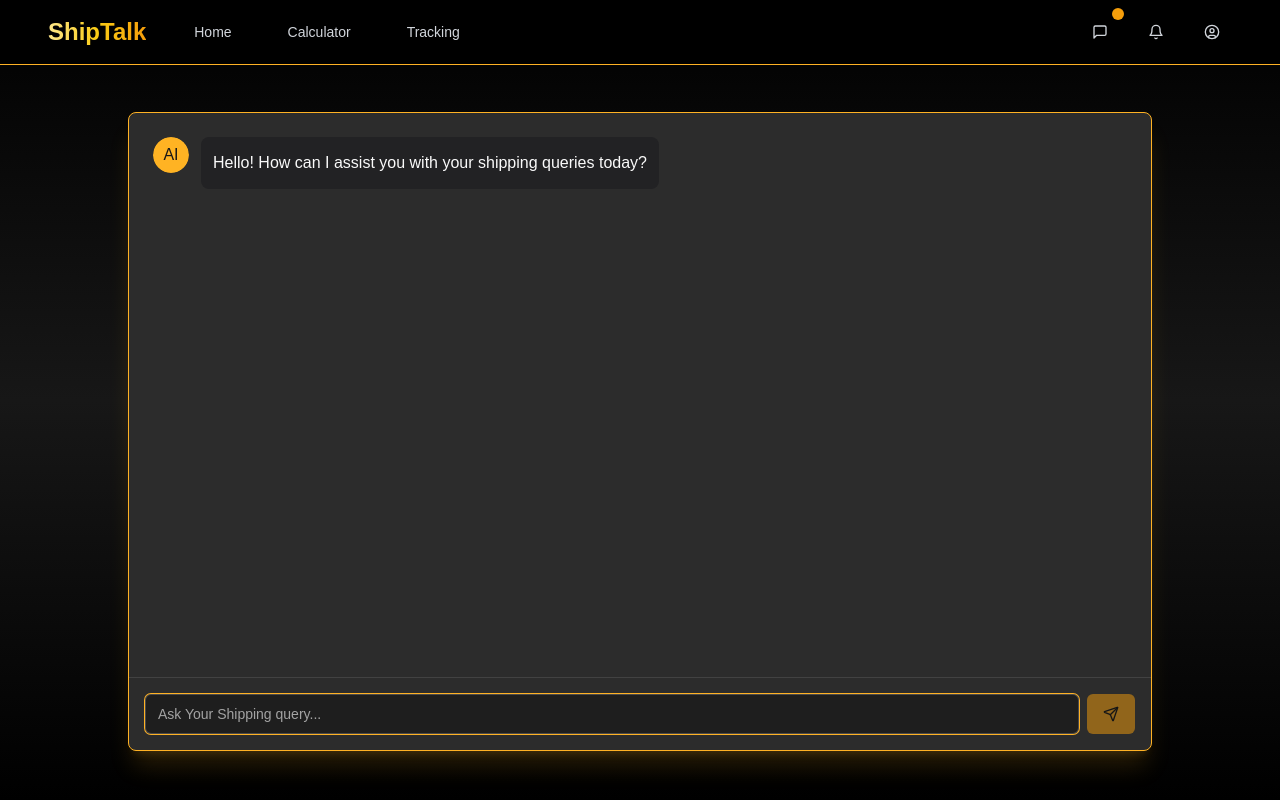
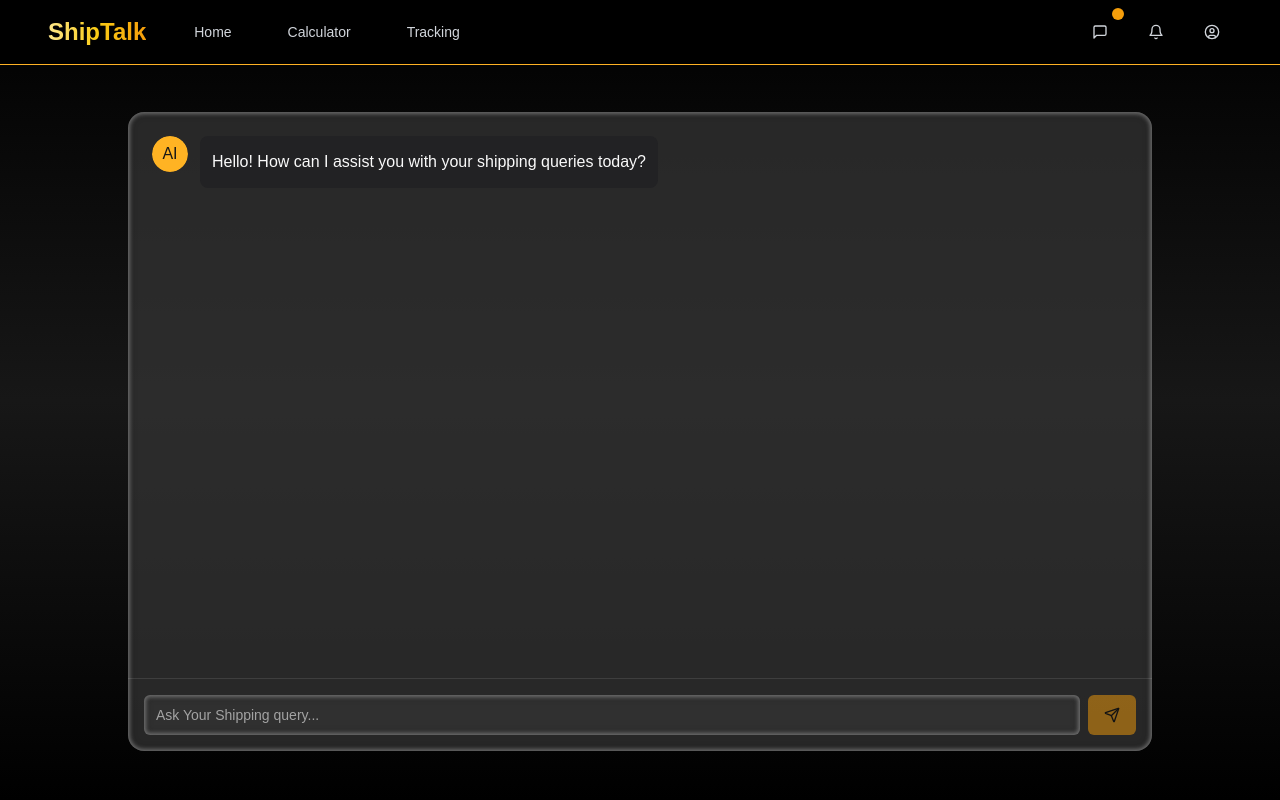
Before and after one commit to lumiotools/orchestro-search-frontend, a Next.js app: page /chat in a window 1280 px wide. Built offline with nearby package versions, Linux system fonts and the light colour scheme.

Commit message:
Updated Chat UI

```diff
--- a/app/chat/page.jsx
+++ b/app/chat/page.jsx
@@ -94,7 +94,7 @@
 
   return (
     <div className="max-w-screen-lg mx-auto h-[calc(100vh-65px-64px)] pt-8">
-      <Card className="flex flex-col h-full p-0 shadow-xl shadow-primary/15">
+      <div className="custom-secondary-border-card flex flex-col h-full p-0 shadow-xl shadow-primary/15 rounded-2xl transition-all duration-300 ease-in-out">
         <ScrollArea className="flex-1 p-0 px-6" ref={scrollRef}>
           <div className="space-y-4 py-6">
             {[...chatHistory].map(({ content, role, sources }, index) => (
@@ -186,7 +186,7 @@
               onChange={(e) => setQuestion(e.target.value)}
               onKeyPress={question && !thinking ? handleKeyPress : undefined}
               placeholder="Ask Your Shipping query..."
-              className="flex-1 bg-black/30 border-white/20"
+              className="flex-1 custom-secondary-card outline-none !ring-transparent !ring-offset-0 !border-none"
             />
 
             <Button
@@ -198,7 +198,7 @@
             </Button>
           </motion.div>
         </div>
-      </Card>
+      </div>
     </div>
   );
 };
--- a/styles/globals.css
+++ b/styles/globals.css
@@ -31,9 +31,16 @@
   background: rgba(51, 51, 51, 0.75);
 }
 
-.custom-secondary-card:hover {
+.custom-secondary-card:hover,
+.custom-secondary-card:focus {
+  box-shadow: rgba(255, 255, 255, 0.35) 0px 0px 4px 2px inset,
+    rgba(0, 0, 0, 0.25) 0px 0px 6px 3px inset !important;
+}
+
+.custom-secondary-border-card {
   box-shadow: rgba(255, 255, 255, 0.35) 0px 0px 4px 2px inset,
     rgba(0, 0, 0, 0.25) 0px 0px 6px 3px inset;
+  background: rgba(51, 51, 51, 0.75);
 }
 
 .custom-card {
```
